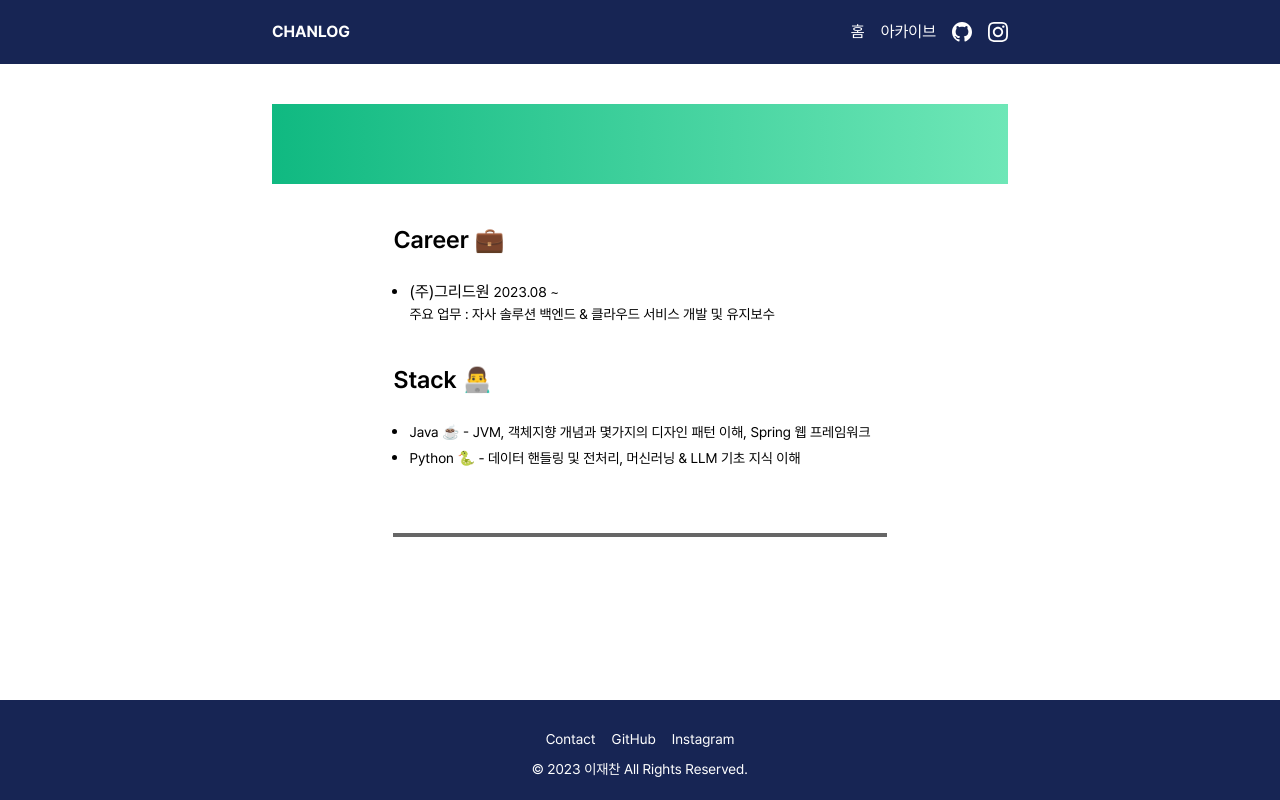
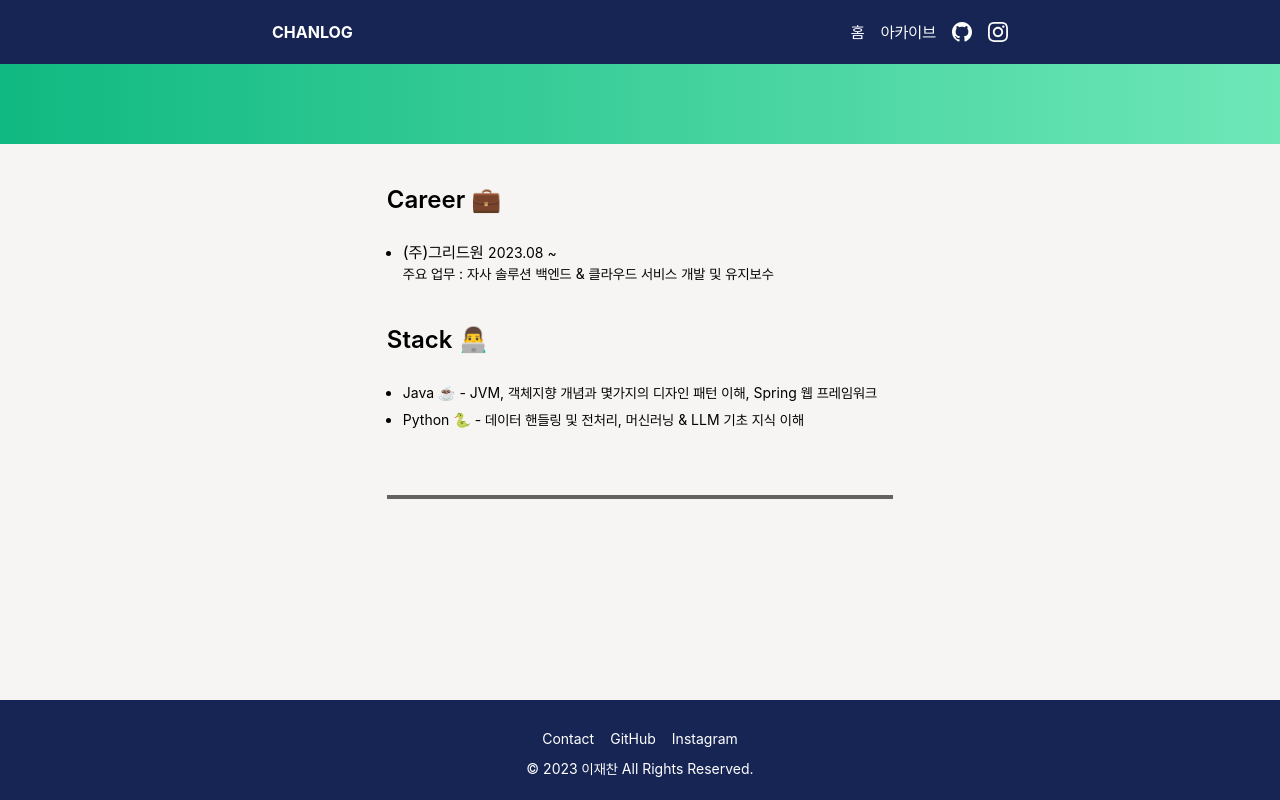
Before and after one commit to DevJaepaL/chanlog, a Next.js app: page /info in a window 1280 px wide. Built offline with nearby package versions, Linux system fonts and the light colour scheme.

Commit message:
feat: 디자인 토큰 등록 및 PretendardLocal 폰트 스택 전환

```diff
--- a/app/globals.css
+++ b/app/globals.css
@@ -2,20 +2,52 @@
 @tailwind components;
 @tailwind utilities;
 
-html {
-  font-size: 14px;
+@font-face {
+  font-family: "PretendardLocal";
+  src: url("/fonts/Pretendard-Regular.woff2") format("woff2");
+  font-weight: 400;
+  font-style: normal;
+  font-display: swap;
 }
 
-@media (min-width: 640px) {
-  html {
-    font-size: 16px;
-  }
+@font-face {
+  font-family: "PretendardLocal";
+  src: url("/fonts/Pretendard-SemiBold.woff2") format("woff2");
+  font-weight: 600;
+  font-style: normal;
+  font-display: swap;
+}
+
+@font-face {
+  font-family: "PretendardLocal";
+  src: url("/fonts/Pretendard-Bold.woff2") format("woff2");
+  font-weight: 700;
+  font-style: normal;
+  font-display: swap;
+}
+
+@font-face {
+  font-family: "PretendardLocal";
+  src: url("/fonts/Pretendard-Black.woff2") format("woff2");
+  font-weight: 900;
+  font-style: normal;
+  font-display: swap;
+}
+
+html {
+  font-size: 16px;
+  scroll-behavior: smooth;
 }
 
 body {
-  height: 100vh;
-  min-height: -webkit-fill-available;
+  min-height: 100vh;
   overflow-x: clip;
+}
+
+@media (prefers-reduced-motion: reduce) {
+  html {
+    scroll-behavior: auto;
+  }
 }
 
 .prose .anchor {
--- a/app/layout.tsx
+++ b/app/layout.tsx
@@ -1,45 +1,24 @@
 import "./globals.css";
-import localFont from "next/font/local";
 import type { Metadata } from "next";
 import Navbar from "@/components/navbar";
 import Footer from "@/components/footer";
 import { AnalyticsWrapper } from "@/components/analytics";
 import { SpeedInsights } from "@vercel/speed-insights/next";
 
-const pretendard = localFont({
-  src: [
-    {
-      path: "../public/fonts/Pretendard-Regular.woff2",
-      weight: "400",
-    },
-    {
-      path: "../public/fonts/Pretendard-SemiBold.woff2",
-      weight: "600",
-    },
-    {
-      path: "../public/fonts/Pretendard-Bold.woff2",
-      weight: "700",
-    },
-    {
-      path: "../public/fonts/Pretendard-Black.woff2",
-      weight: "900",
-    },
-  ],
-  variable: "--font-pretendard",
-  display: "swap",
-});
+const SITE_URL = "https://chanlog.blog";
+const SITE_DESCRIPTION = "서버·AI 데이터 파이프라인을 만드는 백엔드 개발자 이재찬입니다.";
 
 export const metadata: Metadata = {
-  metadataBase: new URL("https://localhost"),
+  metadataBase: new URL(SITE_URL),
   title: {
-    default: "Chanlog",
+    default: "이재찬 | Backend & AI Engineer",
     template: "%s | Chanlog",
   },
-  description: "순간을 기록하며 생각을 남기는 블로그",
+  description: SITE_DESCRIPTION,
   openGraph: {
-    title: "Chanlog",
-    description: "순간을 기록하며 생각을 남기는 블로그",
-    url: "https://localhost",
+    title: "이재찬 | Backend & AI Engineer",
+    description: SITE_DESCRIPTION,
+    url: SITE_URL,
     locale: "ko_KR",
     type: "website",
     siteName: "Chanlog",
@@ -62,13 +41,27 @@ export default function RootLayout({
   children: React.ReactNode;
 }) {
   return (
-    <html lang="ko" className={`${pretendard.variable} font-sans`}>
-      <body className=" flex flex-col bg-white antialiased transition-colors delay-75">
-          <Navbar />
-          <main className="mx-auto mt-10 mb-10 w-full max-w-3xl px-4">
-            {children}
-          </main>
-          <Footer />
+    <html lang="ko" className="font-sans">
+      <head>
+        <link
+          rel="preload"
+          href="/fonts/Pretendard-Regular.woff2"
+          as="font"
+          type="font/woff2"
+          crossOrigin="anonymous"
+        />
+        <link
+          rel="preload"
+          href="/fonts/Pretendard-Bold.woff2"
+          as="font"
+          type="font/woff2"
+          crossOrigin="anonymous"
+        />
+      </head>
+      <body className="flex min-h-screen flex-col bg-canvas-soft text-ink antialiased">
+        <Navbar />
+        <main className="flex-1">{children}</main>
+        <Footer />
         <AnalyticsWrapper />
         <SpeedInsights />
       </body>
--- a/tailwind.config.js
+++ b/tailwind.config.js
@@ -1,15 +1,67 @@
 /** @type {import('tailwindcss').Config} */
 module.exports = {
-  darkMode: "class",
   content: [
     "./app/**/*.{js,ts,jsx,tsx,md,mdx}",
-    "./pages/**/*.{js,ts,jsx,tsx,md,mdx}",
     "./components/**/*.{js,ts,jsx,tsx,md,mdx}",
   ],
   theme: {
     extend: {
+      colors: {
+        primary: { DEFAULT: "#0075de", active: "#005bab" },
+        secondary: "#213183",
+        canvas: { DEFAULT: "#ffffff", soft: "#f6f5f4" },
+        surface: "#ffffff",
+        ink: {
+          DEFAULT: "#000000",
+          secondary: "#31302e",
+          muted: "#615d59",
+          faint: "#a39e98",
+        },
+        hairline: "#e6e6e6",
+        accent: {
+          sky: "#62aef0",
+          purple: "#d6b6f6",
+          "purple-deep": "#391c57",
+          pink: "#ff64c8",
+          orange: "#dd5b00",
+          "orange-deep": "#793400",
+          teal: "#2a9d99",
+          green: "#1aae39",
+          brown: "#523410",
+        },
+      },
       fontFamily: {
-        sans: ["var(--font-pretendard)"],
+        sans: [
+          "'SF Pro Display'",
+          "'SF Pro Text'",
+          "'PretendardLocal'",
+          "sans-serif",
+        ],
+      },
+      fontSize: {
+        "display-1": ["64px", { lineHeight: "1", letterSpacing: "-2.125px", fontWeight: "700" }],
+        "display-2": ["54px", { lineHeight: "1.04", letterSpacing: "-1.875px", fontWeight: "700" }],
+        "heading-1": ["40px", { lineHeight: "1.1", letterSpacing: "-1px", fontWeight: "700" }],
+        "heading-2": ["26px", { lineHeight: "1.23", letterSpacing: "-0.625px", fontWeight: "700" }],
+        "heading-3": ["22px", { lineHeight: "1.27", letterSpacing: "-0.25px", fontWeight: "700" }],
+        title: ["20px", { lineHeight: "1.4", letterSpacing: "-0.125px", fontWeight: "600" }],
+        "body-md": ["16px", { lineHeight: "1.5", letterSpacing: "0" }],
+        "body-sm": ["15px", { lineHeight: "1.33", letterSpacing: "0" }],
+        button: ["16px", { lineHeight: "1.5", letterSpacing: "0", fontWeight: "500" }],
+        caption: ["14px", { lineHeight: "1.43", letterSpacing: "0" }],
+        eyebrow: ["12px", { lineHeight: "1.33", letterSpacing: "0.125px", fontWeight: "600" }],
+      },
+      borderRadius: {
+        xs: "4px",
+        sm: "5px",
+        md: "8px",
+        lg: "12px",
+        xl: "16px",
+      },
+      boxShadow: {
+        soft: "0 0.175px 1.041px rgba(0,0,0,0.01), 0 0.8px 2.925px rgba(0,0,0,0.02), 0 2.025px 7.847px rgba(0,0,0,0.027), 0 4px 18px rgba(0,0,0,0.04)",
+        elevated:
+          "0 0.175px 1.041px rgba(0,0,0,0.01), 0 0.8px 2.925px rgba(0,0,0,0.02), 0 2.025px 7.847px rgba(0,0,0,0.027), 0 4px 18px rgba(0,0,0,0.04), 0 23px 52px rgba(0,0,0,0.05)",
       },
     },
   },
```
